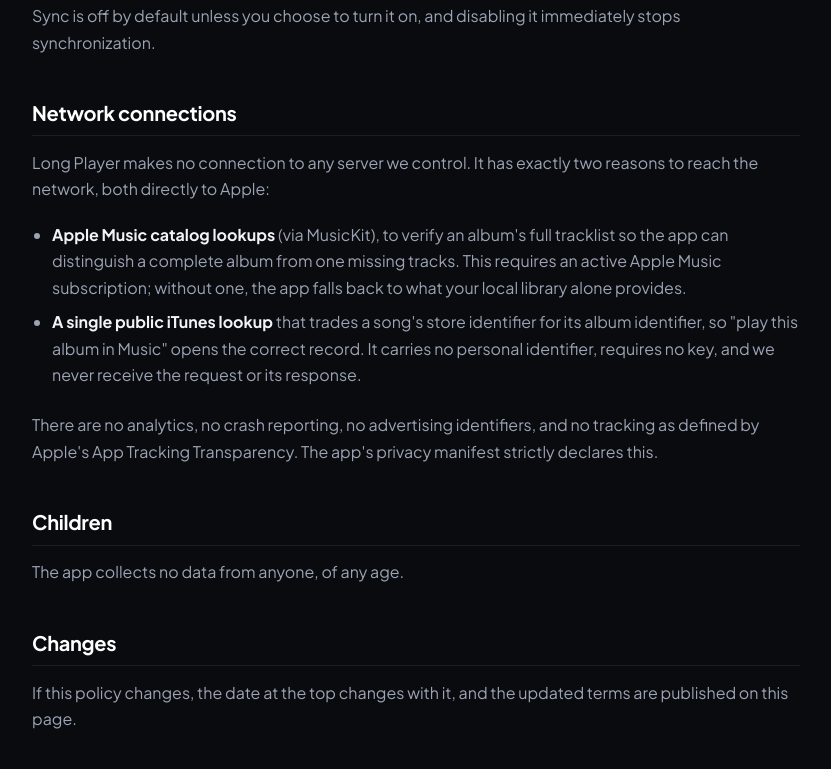
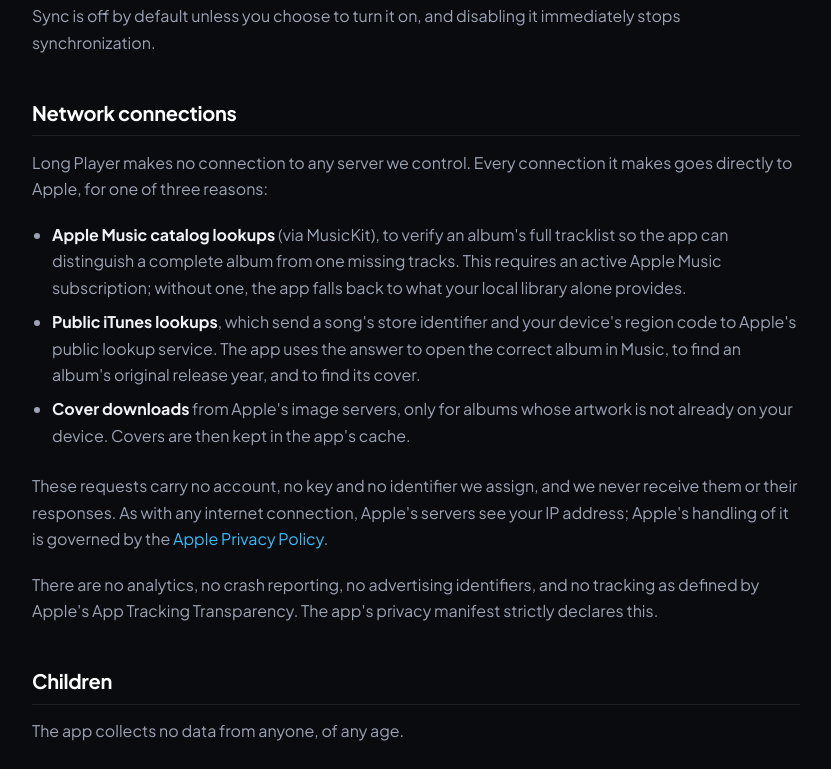
Before and after one commit to mattcflynn/privacy, a plain HTML site: page long-player/index.html in a window 1280 px wide. Shown: the part 1341-2110 px from the top of the page, without its empty margins (224-1055 px from the left). Drawn offline with Linux system fonts and the light colour scheme.

Commit message:
List every network connection Long Player makes
The policy named two reasons to reach the network; the app has three.
Adds the release-year and artwork lookups and the cover downloads, all
to Apple, and notes that Apple sees the IP address.

Co-Authored-By: Claude Fable 5.2 <noreply@anthropic.com>

```diff
--- a/long-player/index.html
+++ b/long-player/index.html
@@ -22,7 +22,7 @@
 
   <p class="eyebrow">CamberCraft LLC</p>
   <h1>Long Player</h1>
-  <p class="updated">Last updated 15 September 2026</p>
+  <p class="updated">Last updated 10 November 2026</p>
 
   <p class="lede"><strong>Long Player collects no personal data whatsoever.</strong> There is no account, no sign-in, no analytics, no advertising, no tracking, and no third-party SDK of any kind. Nothing you do in the app is sent to us or to anyone else.</p>
 
@@ -44,11 +44,13 @@
   <p>Sync is off by default unless you choose to turn it on, and disabling it immediately stops synchronization.</p>
 
   <h2>Network connections</h2>
-  <p>Long Player makes no connection to any server we control. It has exactly two reasons to reach the network, both directly to Apple:</p>
+  <p>Long Player makes no connection to any server we control. Every connection it makes goes directly to Apple, for one of three reasons:</p>
   <ul>
     <li><strong>Apple Music catalog lookups</strong> (via MusicKit), to verify an album's full tracklist so the app can distinguish a complete album from one missing tracks. This requires an active Apple Music subscription; without one, the app falls back to what your local library alone provides.</li>
-    <li><strong>A single public iTunes lookup</strong> that trades a song's store identifier for its album identifier, so "play this album in Music" opens the correct record. It carries no personal identifier, requires no key, and we never receive the request or its response.</li>
+    <li><strong>Public iTunes lookups</strong>, which send a song's store identifier and your device's region code to Apple's public lookup service. The app uses the answer to open the correct album in Music, to find an album's original release year, and to find its cover.</li>
+    <li><strong>Cover downloads</strong> from Apple's image servers, only for albums whose artwork is not already on your device. Covers are then kept in the app's cache.</li>
   </ul>
+  <p>These requests carry no account, no key and no identifier we assign, and we never receive them or their responses. As with any internet connection, Apple's servers see your IP address; Apple's handling of it is governed by the <a href="https://www.apple.com/legal/privacy/">Apple Privacy Policy</a>.</p>
   <p>There are no analytics, no crash reporting, no advertising identifiers, and no tracking as defined by Apple's App Tracking Transparency. The app's privacy manifest strictly declares this.</p>
 
   <h2>Children</h2>
```
